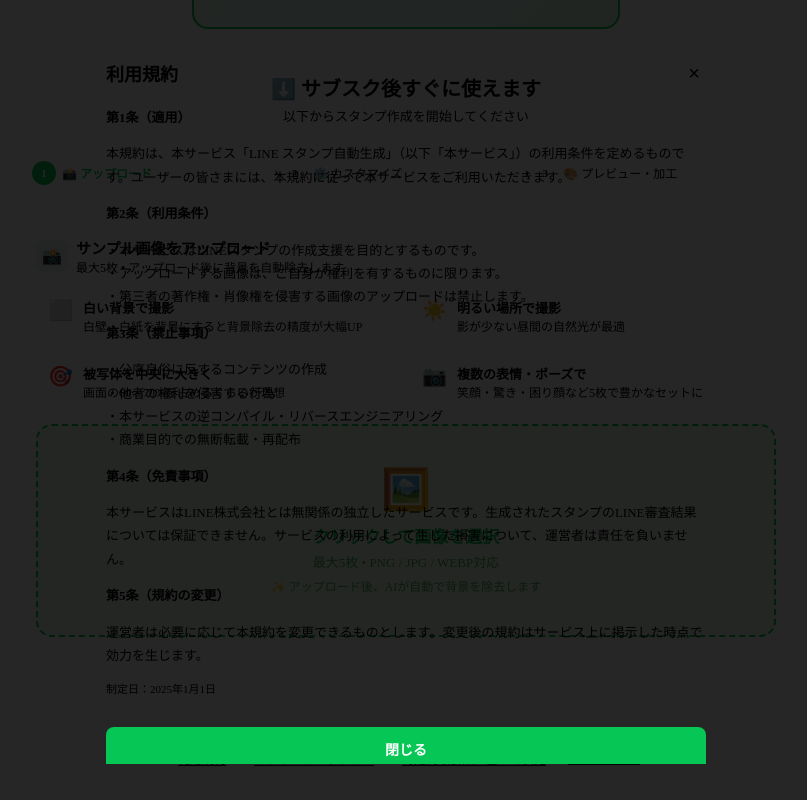
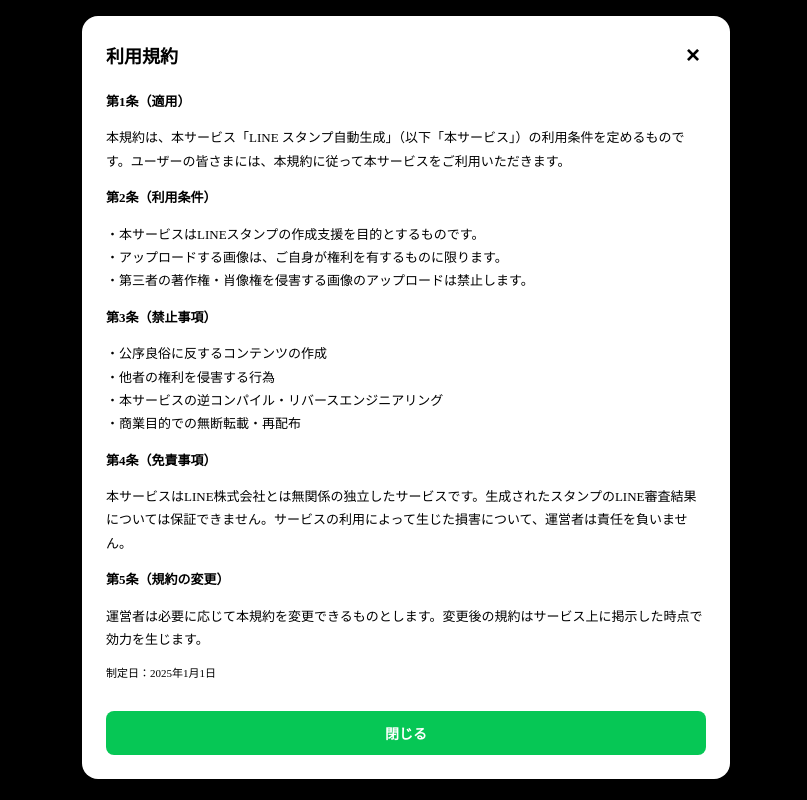
Before and after one commit to aoipapa0630-cloud/line-stamp-generator, a React (Vite) app: page / in a window 1280 px wide. Both pictures are taken after a click on the button "利用規約". Shown: the part 1712-2512 px from the top of the page, without its empty margins (234-1041 px from the left). Built offline with nearby package versions, Linux system fonts and the light colour scheme.

Commit message:
Update App.jsx

```diff
--- a/src/App.jsx
+++ b/src/App.jsx
@@ -1015,13 +1015,13 @@
 
       {/* Terms/Privacy Modal */}
       {showTerms && (
-        <div style={{ position:"fixed", inset:0, background:"rgba(0,0,0,0.85)", display:"flex", alignItems:"center", justifyContent:"center", zIndex:1000, padding:"1rem", overflowY:"auto" }}>
-          <div style={{ background:"var(--color-background-primary)", borderRadius:16, padding:"1.5rem", width:"100%", maxWidth:600, maxHeight:"85vh", overflowY:"auto", position:"relative", zIndex:1001 }}>
+        <div style={{ position:"fixed", top:0, left:0, right:0, bottom:0, background:"#000000", zIndex:9999, overflowY:"auto", padding:"1rem" }}>
+          <div style={{ background:"#ffffff", borderRadius:16, padding:"1.5rem", width:"100%", maxWidth:600, margin:"0 auto" }}>
             <div style={{ display:"flex", justifyContent:"space-between", alignItems:"center", marginBottom:"1.25rem" }}>
-              <h2 style={{ fontSize:18, fontWeight:600, margin:0, color:"var(--color-text-primary)" }}>
+              <h2 style={{ fontSize:18, fontWeight:600, margin:0, color:"#000000" }}>
                 {showTerms === "terms" ? "利用規約" : showTerms === "privacy" ? "プライバシーポリシー" : "特定商取引法に基づく表記"}
               </h2>
-              <button onClick={() => setShowTerms(null)} style={{ background:"none", border:"none", fontSize:20, cursor:"pointer", color:"var(--color-text-secondary)" }}>×</button>
+              <button onClick={() => setShowTerms(null)} style={{ background:"none", border:"none", fontSize:24, cursor:"pointer", color:"#000000", fontWeight:700 }}>×</button>
             </div>
             {showTerms === "tokushoho" ? (
               <div style={{ fontSize:13, color:"var(--color-text-secondary)", lineHeight:1.9 }}>
```
